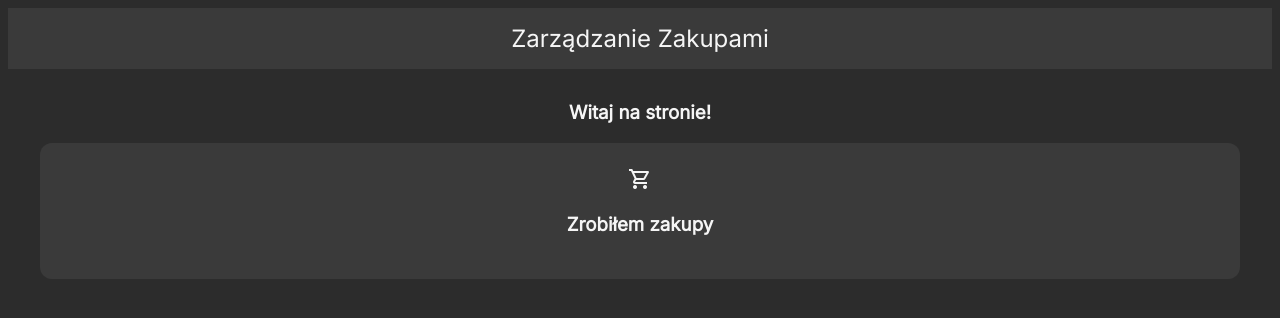
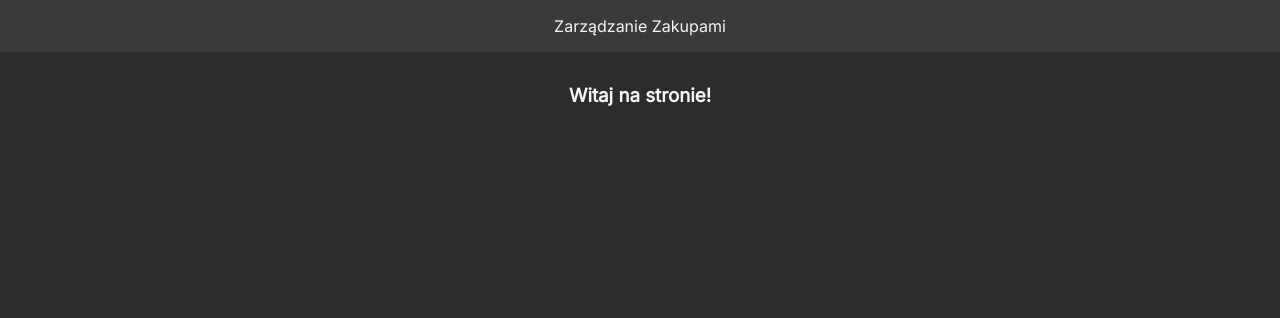
Before and after one commit to codemarcinu/shopping_management, a Flask app: page / in a window 1280 px wide. Shown: the top 318 px of the page. Run offline with Flask 3, Linux system fonts and the light colour scheme.

Commit message:
Update index.html

```diff
--- a/templates/index.html
+++ b/templates/index.html
@@ -17,21 +17,21 @@
             font-family: 'Inter', sans-serif;
             background-color: var(--primary-color);
             color: var(--text-color);
+            margin: 0;
         }
         nav {
             background-color: var(--secondary-color);
             padding: 1rem;
+            text-align: center;
         }
         nav a {
             color: var(--text-color);
             text-decoration: none;
-            font-size: 1.5rem;
-            text-align: center;
-            display: block;
         }
         .container {
             max-width: 1200px;
             margin: 2rem auto;
+            padding: 0 1rem;
             text-align: center;
         }
         .card {
@@ -39,14 +39,13 @@
             border-radius: 12px;
             padding: 1.5rem;
             margin: 1rem auto;
+            color: var(--text-color);
         }
         .btn {
             background-color: var(--hover-color);
             color: var(--text-color);
             border-radius: 8px;
-            text-decoration: none;
             padding: 0.5rem 1rem;
-            display: inline-block;
         }
     </style>
 </head>
@@ -56,10 +55,7 @@
     </nav>
     <div class="container">
         <h3>Witaj na stronie!</h3>
-        <div class="card">
-            <span class="material-symbols-outlined">shopping_cart</span>
-            <h3>Zrobiłem zakupy</h3>
-        </div>
+        <!-- Reszta kodu... -->
     </div>
 </body>
 </html>
```
